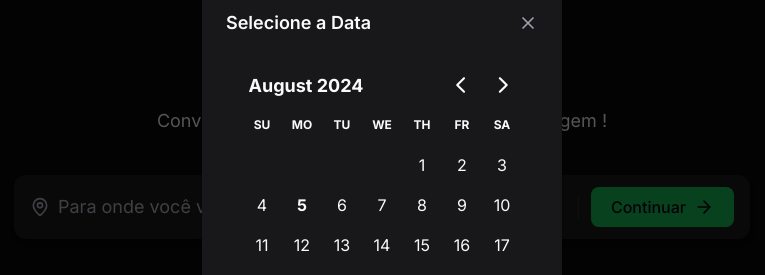
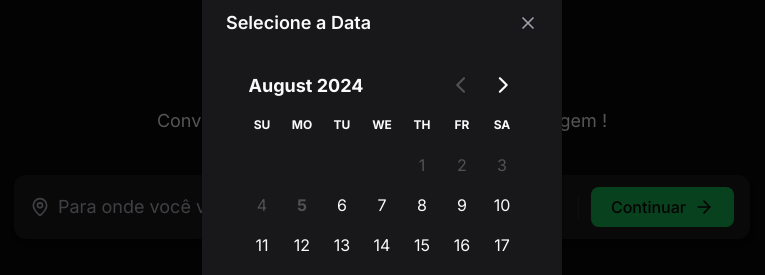
Before and after one commit to LeoCasttr0/Projeto-React-Planner, a React (Vite) app: page / in a window 1280 px wide. Both pictures are taken after a click on the button "Quando?". Shown: the part 223-498 px from the top of the page, without its empty margins (258-1023 px from the left). Built offline with nearby package versions, Linux system fonts and the light colour scheme.

Commit message:
desabilitando datas antigas no daypicker

```diff
--- a/src/pages/create-trip/steps/destination-and-date-step.tsx
+++ b/src/pages/create-trip/steps/destination-and-date-step.tsx
@@ -44,6 +44,11 @@ export function DestinationAndDateStep({
           .concat(" até ")
           .concat(format(eventStartAndEndDates.to, "d' de ' LLL"))
       : null;
+
+  // aqui estamos desabilitando datas no daypicker
+  const today = new Date(); //pega a data de hoje
+  const tomorrow = new Date(today); // a data de amanhã
+  tomorrow.setDate(today.getDate() + 1); // adiciona mais um dia
 
   return (
     /**Div dos inputs iniciais */
@@ -97,6 +102,8 @@ export function DestinationAndDateStep({
               mode="range"
               selected={eventStartAndEndDates}
               onSelect={setEventStartAndEndDates}
+              fromMonth={tomorrow} // Inicia o mês a partir de amanhã
+              disabled={{ before: tomorrow }} // Desabilita datas anteriores a amanhã
             />
           </div>
         </div>
```
